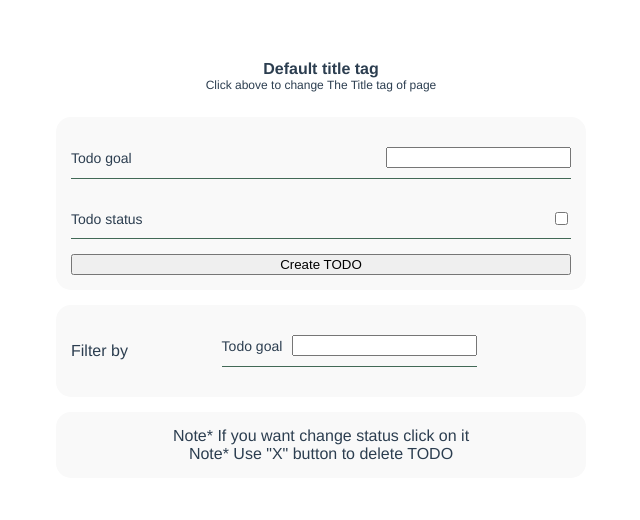
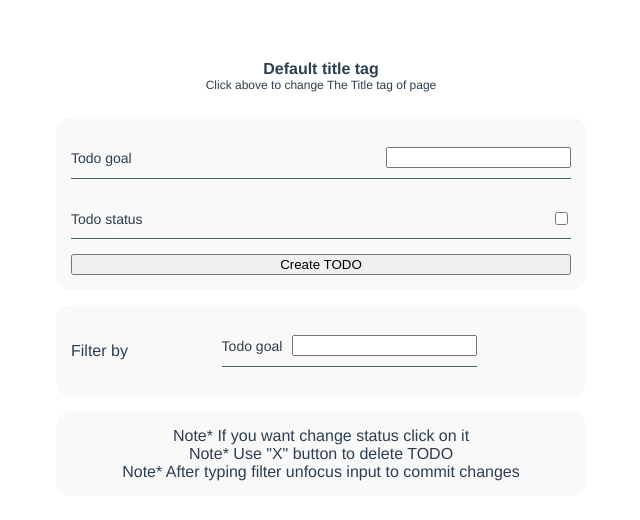
Before and after one commit to Ernar98s/test1, a Vue app: page / in a window 1280 px wide. Shown: the top 520 px of the page, without its empty margins (319-959 px from the left). Built offline with nearby package versions, Linux system fonts and the light colour scheme.

Commit message:
Note for filter added

```diff
--- a/src/components/TodoList.vue
+++ b/src/components/TodoList.vue
@@ -11,6 +11,7 @@
     </transition-group>
     <span>Note* If you want change status click on it</span>
     <span>Note* Use "X" button to delete TODO</span>
+    <span>Note* After typing filter unfocus input to commit changes</span>
   </div>
 </template>
 
```
